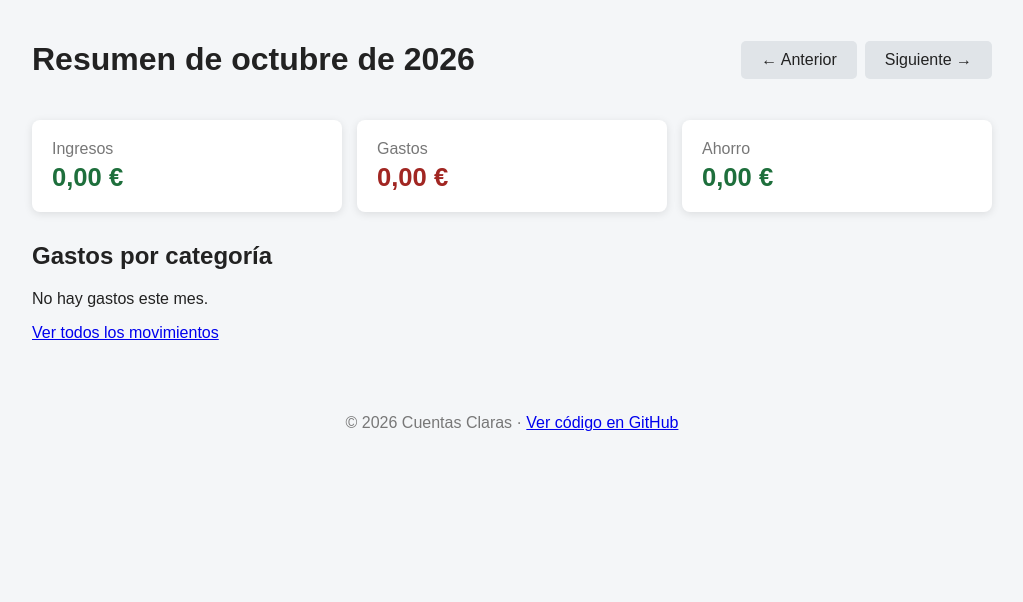
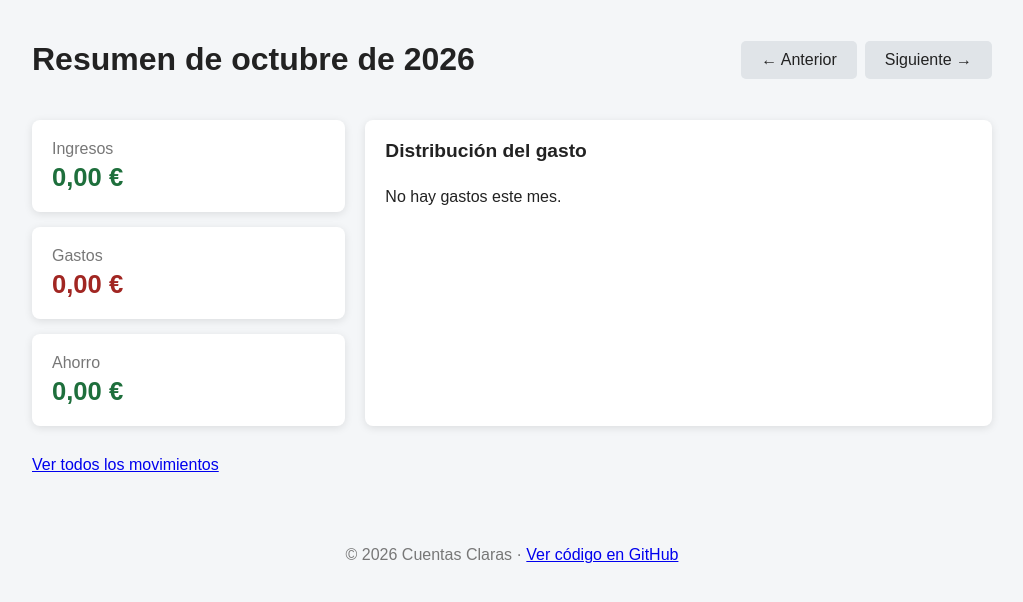
Before and after one commit to Andresxn782/cuentas-claras, a PHP site: page / in a window 1280 px wide. Shown: the part 54-656 px from the top of the page, without its empty margins (128-1151 px from the left). Run offline with PHP 8.4, Linux system fonts and the light colour scheme; the visitor is signed in with stand-in values (Sample User, id 1); data comes from the database, SQL or seed files in the repository; data that the repository does not hold is empty.

Commit message:
Añade gráfica de gastos por categoría y reorganiza el panel

```diff
--- a/includes/header.php
+++ b/includes/header.php
@@ -4,7 +4,7 @@
     <meta charset="UTF-8">
     <meta name="viewport" content="width=device-width, initial-scale=1.0">
         <title><?php echo escapar($titulo); ?> | Cuentas Claras</title>
-    <link rel="stylesheet" href="css/estilos.css">
+        <link rel="stylesheet" href="css/estilos.css?v=2">
 </head>
 <body>
     <header class="cabecera">
--- a/public/css/estilos.css
+++ b/public/css/estilos.css
@@ -184,79 +221,8 @@ body {
   text-decoration: underline;
   cursor: pointer;
 }
-.dialogo {
-  border: none;
-  border-radius: 8px;
-  padding: 25px;
-  width: 90%;
-  max-width: 400px;
-  box-shadow: 0 10px 30px rgba(0, 0, 0, 0.2);
-}
 
-.dialogo::backdrop {
-  background-color: rgba(0, 0, 0, 0.5);
-}
-
-.dialogo h2 {
-  margin-top: 0;
-}
-
-.dialogo-botones {
-  display: flex;
-  justify-content: flex-end;
-  gap: 10px;
-  margin-top: 20px;
-}
-
-.dialogo-botones .boton {
-  margin-top: 0;
-}
-
-.boton-secundario {
-  background-color: #e0e4e8;
-  color: #222;
-}
-
-.boton-secundario:hover {
-  background-color: #cfd4d9;
-}
-
-.boton-peligro {
-  background-color: #a12622;
-}
-
-.boton-peligro:hover {
-  background-color: #7f1d1a;
-}
-.resumen {
-  display: grid;
-  grid-template-columns: repeat(auto-fit, minmax(200px, 1fr));
-  gap: 15px;
-  margin: 20px 0 30px;
-}
-
-.resumen-tarjeta {
-  background-color: white;
-  padding: 20px;
-  border-radius: 8px;
-  box-shadow: 0 2px 8px rgba(0, 0, 0, 0.1);
-}
-
-.resumen-etiqueta {
-  margin: 0;
-  color: #777;
-}
-
-.resumen-cifra {
-  margin: 5px 0 0;
-  font-size: 1.6rem;
-}
-.navegacion-mes {
-  display: flex;
-  flex-wrap: wrap;
-  gap: 8px;
-}
-
+/* ===== Filtros del listado ===== */
 .filtros {
   display: flex;
   flex-wrap: wrap;
@@ -289,20 +255,92 @@ body {
 
 .filtros-botones .boton {
   margin-top: 0;
-  text-decoration: none;
 }
-.gastos-categoria {
+
+/* ===== Ventana de confirmación ===== */
+.dialogo {
+  border: none;
+  border-radius: 8px;
+  padding: 25px;
+  width: 90%;
+  max-width: 400px;
+  box-shadow: 0 10px 30px rgba(0, 0, 0, 0.2);
+}
+
+.dialogo::backdrop {
+  background-color: rgba(0, 0, 0, 0.5);
+}
+
+.dialogo h2 {
+  margin-top: 0;
+}
+
+.dialogo-botones {
+  display: flex;
+  justify-content: flex-end;
+  gap: 10px;
+  margin-top: 20px;
+}
+
+.dialogo-botones .boton {
+  margin-top: 0;
+}
+
+/* ===== Panel: resumen a la izquierda y gráfica a la derecha ===== */
+.panel-superior {
   display: grid;
-  grid-template-columns: repeat(auto-fit, minmax(300px, 1fr));
+  grid-template-columns: 1fr 2fr;
   gap: 20px;
-  align-items: start;
+  margin: 20px 0 30px;
+}
+
+.resumen {
+  display: flex;
+  flex-direction: column;
+  gap: 15px;
+}
+
+.resumen-tarjeta {
+  flex: 1;
+  padding: 20px;
+  background-color: white;
+  border-radius: 8px;
+  box-shadow: 0 2px 8px rgba(0, 0, 0, 0.1);
+}
+
+.resumen-etiqueta {
+  margin: 0;
+  color: #777;
+}
+
+.resumen-cifra {
+  margin: 5px 0 0;
+  font-size: 1.6rem;
+}
+
+.tarjeta-grafica {
+  display: flex;
+  flex-direction: column;
+  padding: 20px;
+  background-color: white;
+  border-radius: 8px;
+  box-shadow: 0 2px 8px rgba(0, 0, 0, 0.1);
+}
+
+.tarjeta-grafica h2 {
+  margin: 0 0 10px;
+  font-size: 1.2rem;
 }
 
 .grafica-contenedor {
   position: relative;
-  height: 320px;
-  padding: 15px;
-  background-color: white;
-  border-radius: 8px;
-  box-shadow: 0 2px 8px rgba(0, 0, 0, 0.1);
+  flex: 1;
+  min-height: 280px;
 }
+
+/* ===== Pantallas estrechas (tablets y móviles) ===== */
+@media (max-width: 768px) {
+  .panel-superior {
+    grid-template-columns: 1fr;
+  }
+}
--- a/public/index.php
+++ b/public/index.php
@@ -83,6 +83,8 @@ require '../includes/header.php';
     </nav>
 </div>
 
+<!-- Parte de arriba: resumen a la izquierda y gráfica a la derecha -->
+<div class="panel-superior">
     <div class="resumen">
         <div class="resumen-tarjeta">
             <p class="resumen-etiqueta">Ingresos</p>
@@ -104,15 +106,22 @@ require '../includes/header.php';
         </div>
     </div>
 
-<h2>Gastos por categoría</h2>
+    <div class="tarjeta-grafica">
+        <h2>Distribución del gasto</h2>
 
         <?php if (empty($gastos_por_categoria)): ?>
             <p>No hay gastos este mes.</p>
         <?php else: ?>
-    <div class="gastos-categoria">
             <div class="grafica-contenedor">
                 <canvas id="grafica-gastos" data-grafica="<?php echo escapar($datos_grafica); ?>"></canvas>
             </div>
+        <?php endif; ?>
+    </div>
+</div>
+
+<!-- Parte de abajo: la tabla con el detalle de los gastos -->
+<?php if (!empty($gastos_por_categoria)): ?>
+    <h2>Gastos por categoría</h2>
 
     <div class="tabla-contenedor">
         <table class="tabla">
@@ -134,7 +143,6 @@ require '../includes/header.php';
             </tbody>
         </table>
     </div>
-    </div>
 
     <script src="https://cdn.jsdelivr.net/npm/chart.js@4.4.1/dist/chart.umd.js"></script>
     <script src="js/grafica.js"></script>
```
Also changed, not shown: other parts of public/css/estilos.css (+54 -17 lines). Lines whose indentation alone changed are shown as unchanged.
